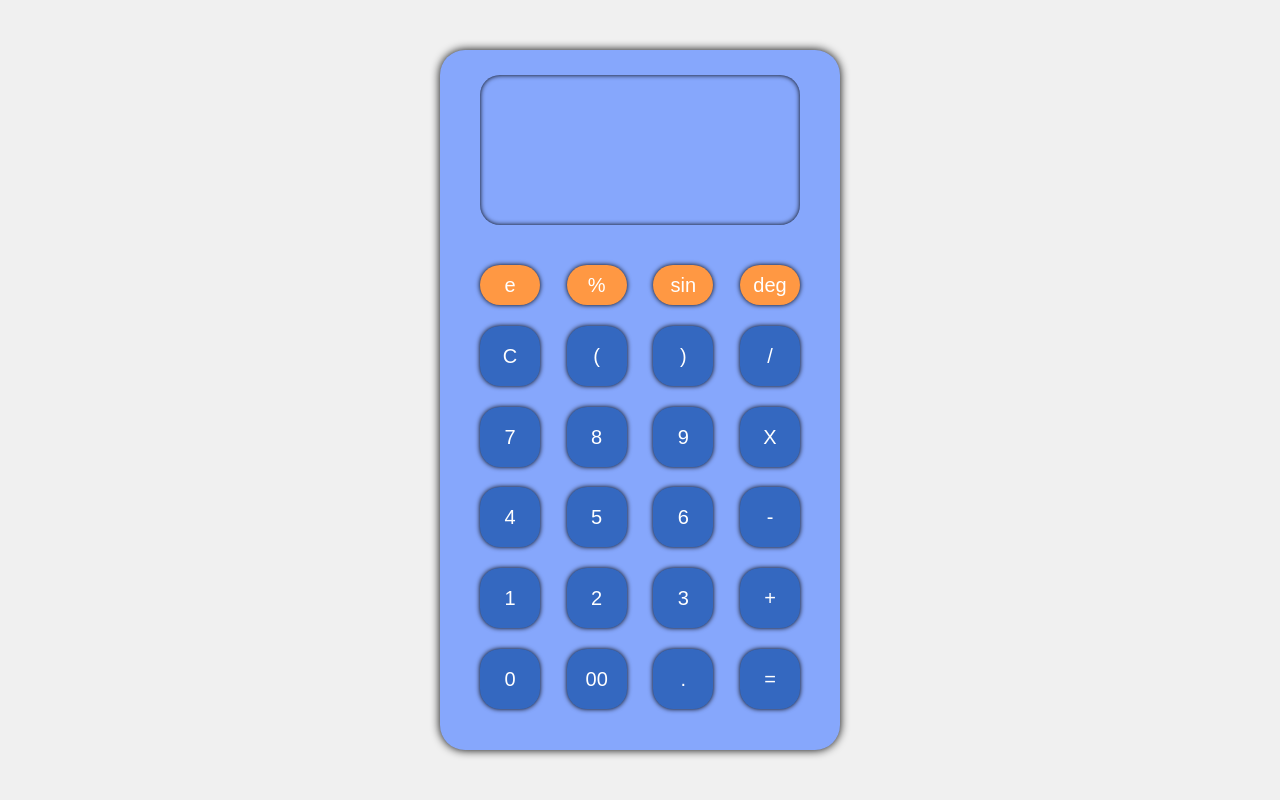
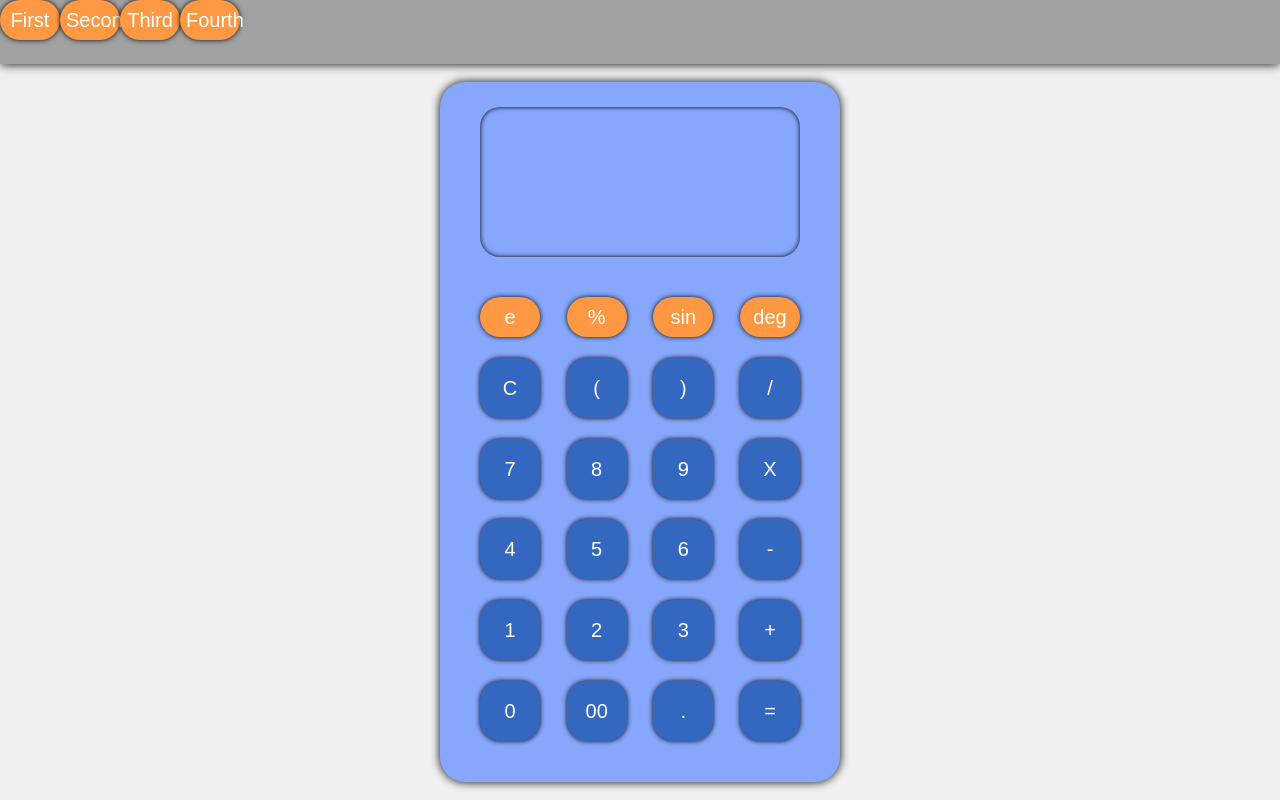
Before and after one commit to kamilJeczmionek/calculator, a plain HTML site: page index.html in a window 1280 px wide. Drawn offline with nearby package versions, Linux system fonts and the light colour scheme; a web font is replaced by a local one.

Commit message:
nav-bar added

```diff
--- a/index.html
+++ b/index.html
@@ -8,11 +8,16 @@
     <title>Document</title>
 </head>
 <body>
+    <div class="nav-bar">
+        <button class="navBtn" type="button">First</button>
+        <button class="navBtn" type="button">Second</button>
+        <button class="navBtn" type="button">Third</button>
+        <button class="navBtn" type="button">Fourth</button>
+    </div>
         <div id="container">
+
             <div id="calculator">
-                <div id="display">
-
-                </div>
+                <div id="display"></div>
                 <div id="buttonsSection">
                     <div id="row1">
                         <button class="pillBtn" type="button">e</button>
--- a/style.css
+++ b/style.css
@@ -2,14 +2,37 @@
 body{
     background: #f0f0f0;
     display: flex;
+    flex-direction: column;
     justify-content: center;
+    align-items: center;
 }
 #container{
     /*border: 1px solid black;*/
-    height: 100vh;
+    height: 92vh;
     display: flex;
     justify-content: center;
     align-items: center;
+}
+
+.nav-bar{
+    background-color: #a1a1a1;
+    height: 8vh;
+    width: 100%;
+    display: flex;
+    box-shadow: 0px 0px 10px black;
+}
+
+.navBtn{
+    background-color: #FF9843;
+    font-family: 'Tektur', sans-serif;
+    color: white;
+    font-size: 20px;
+    width: 60px;
+    height: 40px;
+    border: none;
+    border-radius: 20px;
+    box-shadow: 0px 0px 5px black;
+    cursor: pointer;
 }
 
 #calculator{
```
